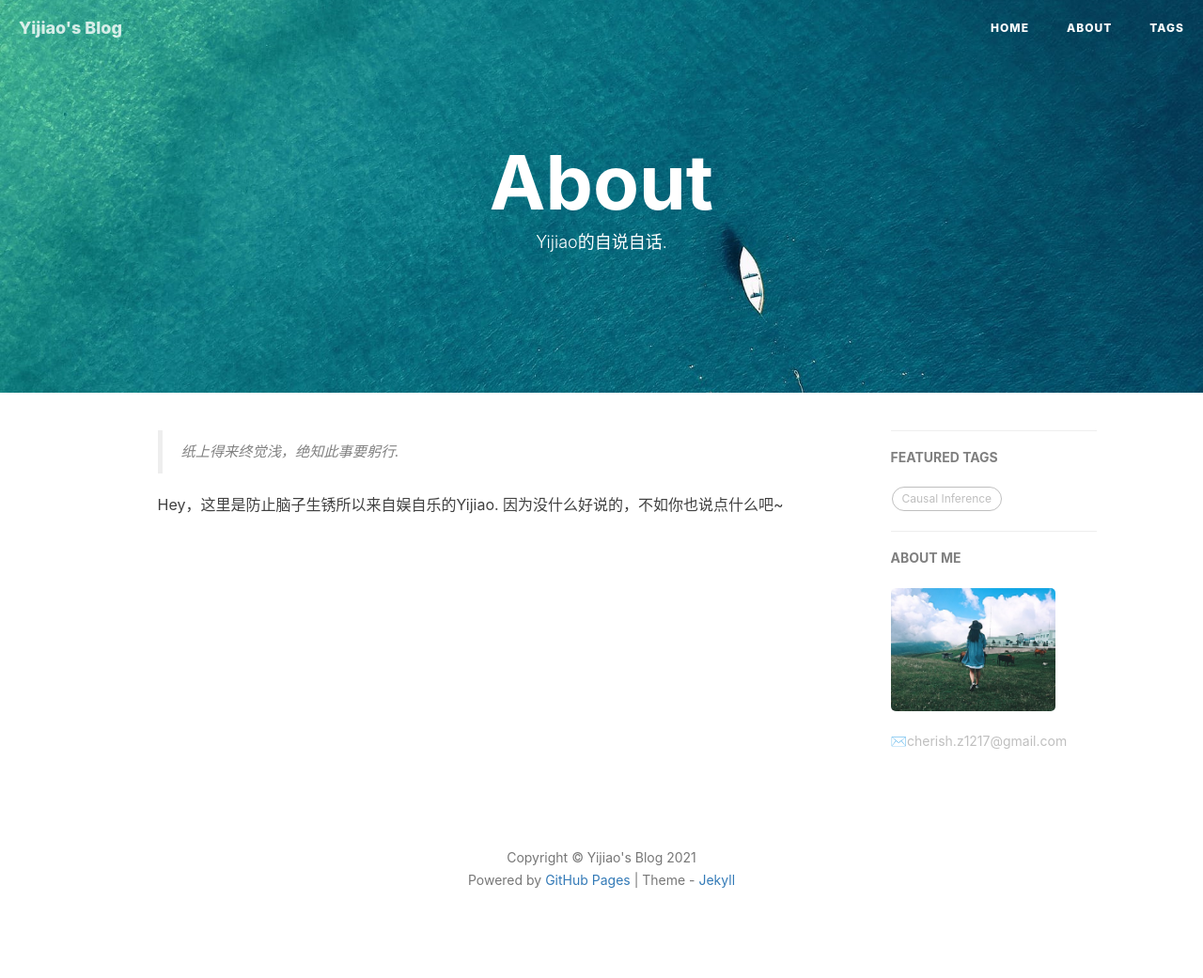
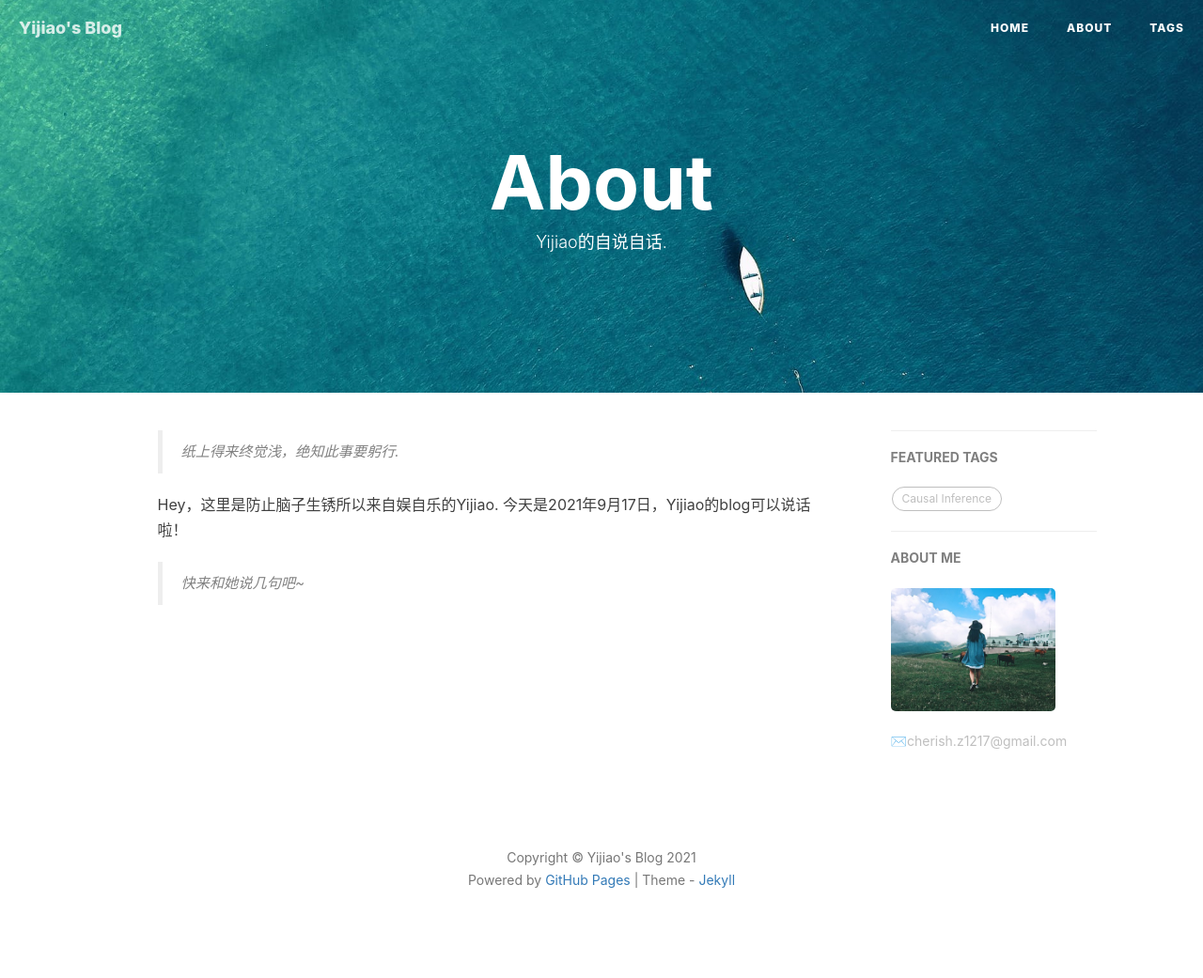
Before and after one commit to YijiaoJane/YijiaoJane.github.io, a Jekyll site: the page built from about.html, in a window 1280 px wide. Shown: the whole page at 94% size. Built offline with Jekyll 4.4.1, drawn with Linux system fonts in a browser that asks for light colours; nearby versions of some CDN libraries; comment, search, counter and statistics services are not loaded.

Commit message:
Update about.html
about

```diff
--- a/about.html
+++ b/about.html
@@ -9,14 +9,16 @@ header-img: "img/home-bg-sea.jpeg"
     <blockquote>
        纸上得来终觉浅，绝知此事要躬行.
     </blockquote>
-Hey，这里是防止脑子生锈所以来自娱自乐的Yijiao.
+Hey，这里是防止脑子生锈所以来自娱自乐的Yijiao. 今天是2021年9月17日，Yijiao的blog可以说话啦！
+
+
+    <blockquote>
+       快来和她说几句吧~
+    </blockquote>
 
 
 
 
-
-
-因为没什么好说的，不如你也说点什么吧~
 
 </div>
 
```
